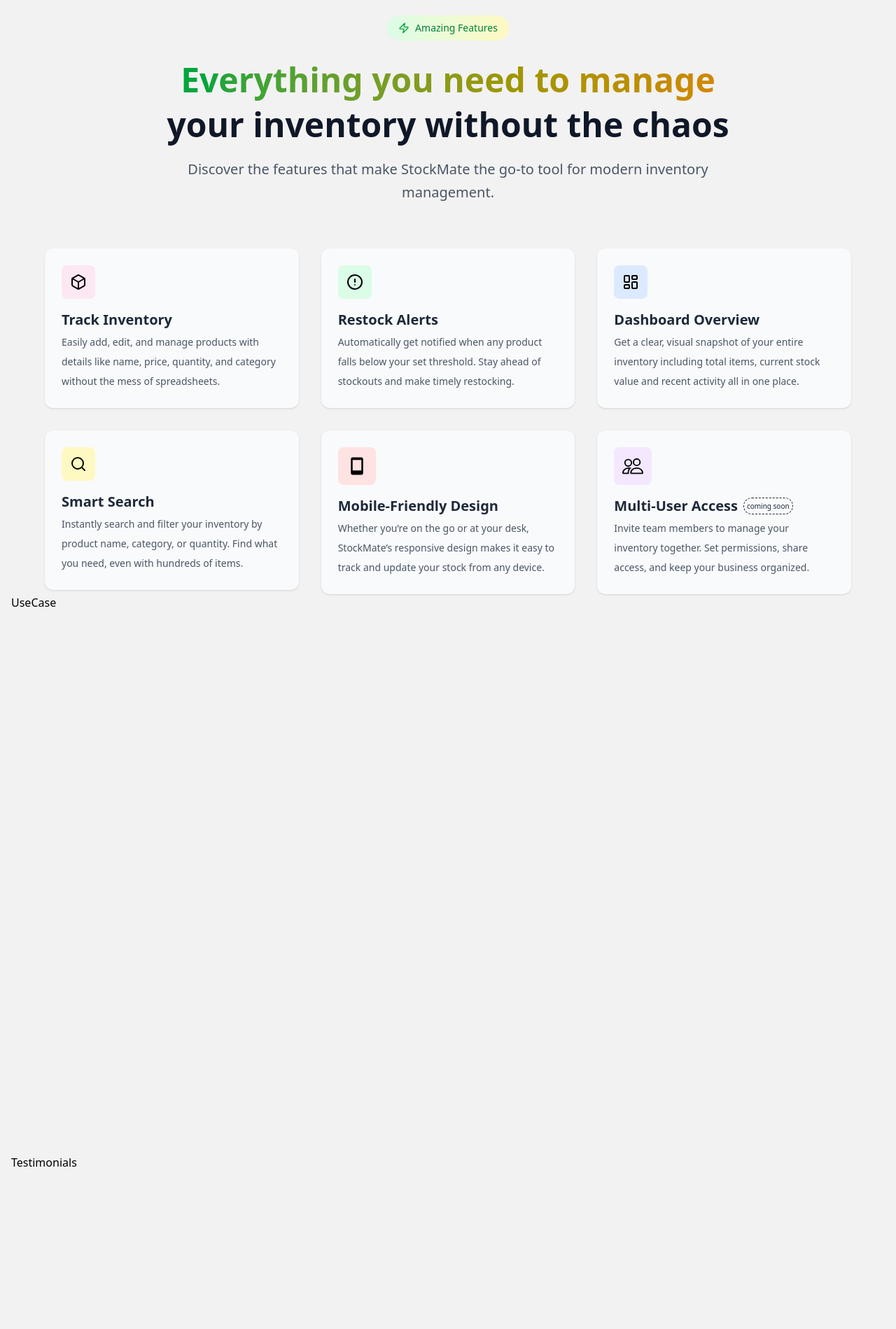
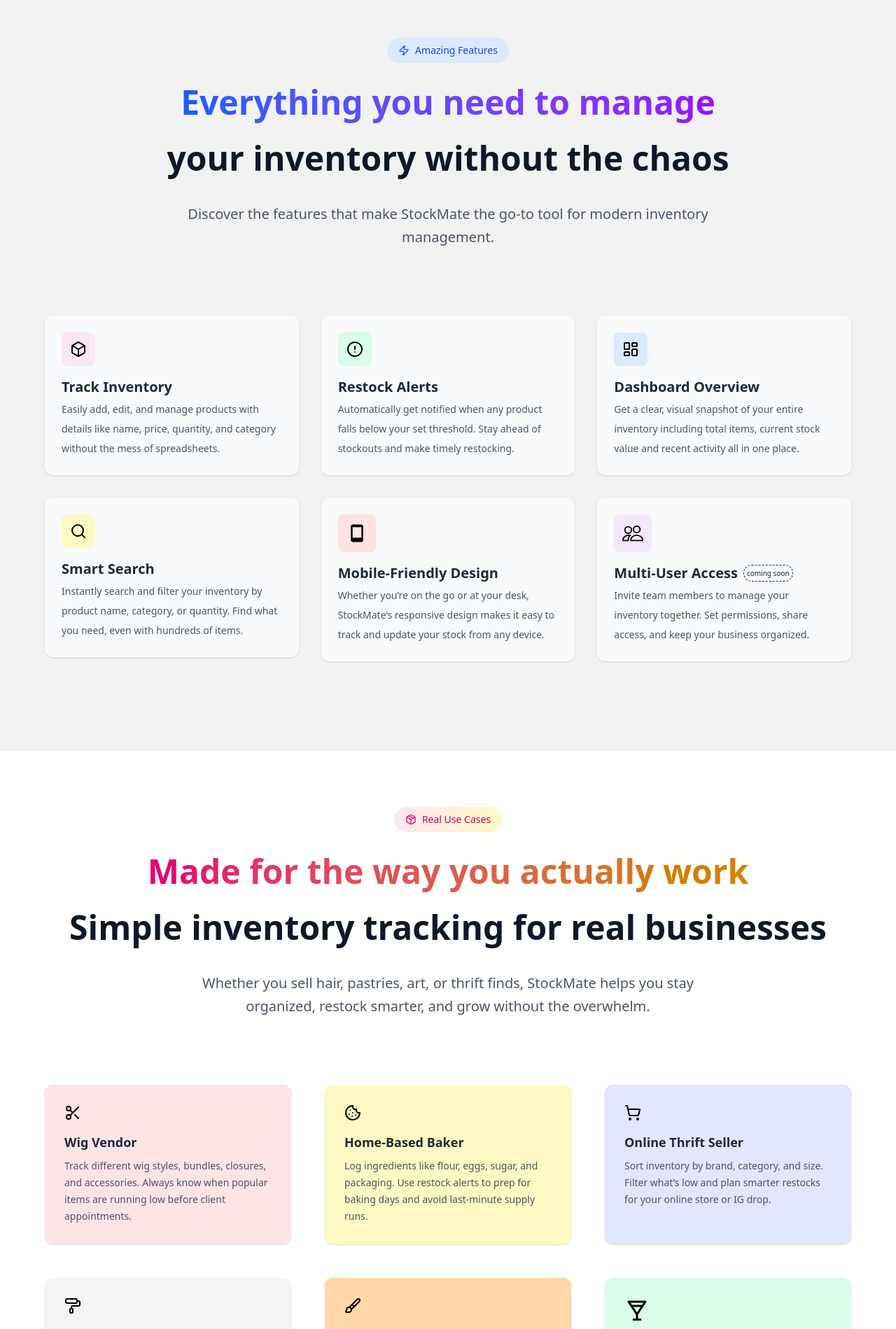
Before and after one commit to daysuwaa/stockmate, a Next.js app: page / in a window 1280 px wide. Shown: the part 880-2779 px from the top of the page at 70% size. Built offline with nearby package versions, Linux system fonts and the light colour scheme.

Commit message:
Enhance Footer, Features, Hero, Testimonials, UseCase, and Navbar components with improved layout, styling, and functionality

```diff
--- a/src/app/components/Footer.tsx
+++ b/src/app/components/Footer.tsx
@@ -1,9 +1,51 @@
-import React from 'react'
+'use client';
+import React from 'react';
+import Link from 'next/link';
+import { Facebook, Instagram, Twitter, Linkedin } from 'lucide-react';
 
 const Footer = () => {
   return (
-    <div>Footer</div>
-  )
-}
+    <footer className="bg-gray-100 py-10 px-6 mt-20">
+      <div className="max-w-6xl mx-auto grid grid-cols-1 md:grid-cols-3 gap-10 text-gray-700">
+        {/* Branding */}
+        <div>
+          <h2 className="text-2xl font-bold text-gray-900">StockMate</h2>
+          <p className="text-sm mt-2">
+            Simple inventory tracking for small businesses.
+            Stay stocked, stay stress-free.
+          </p>
+        </div>
 
-export default Footer
+        {/* Quick Links */}
+        <div>
+          <h3 className="font-semibold text-gray-900 mb-3">Quick Links</h3>
+          <ul className="space-y-2 text-sm">
+            <li><Link href="#hero" className="hover:text-pink-600">Home</Link></li>
+            <li><Link href="#features" className="hover:text-pink-600">Features</Link></li>
+            <li><Link href="#use-cases" className="hover:text-pink-600">Use Cases</Link></li>
+            <li><Link href="#testimonials" className="hover:text-pink-600">Testimonials</Link></li>
+            <li><Link href="/auth/signup" className="hover:text-pink-600">Get Started</Link></li>
+          </ul>
+        </div>
+
+        {/* Social Icons */}
+        <div>
+          <h3 className="font-semibold text-gray-900 mb-3">Follow Us</h3>
+          <div className="flex gap-4 mt-2 text-gray-600">
+            <a href="#" className="hover:text-pink-600"><Instagram size={20} /></a>
+            <a href="#" className="hover:text-pink-600"><Facebook size={20} /></a>
+            <a href="#" className="hover:text-pink-600"><Twitter size={20} /></a>
+            <a href="#" className="hover:text-pink-600"><Linkedin size={20} /></a>
+          </div>
+        </div>
+      </div>
+
+      {/* Bottom Bar */}
+      <div className="border-t border-gray-300 mt-10 pt-6 text-center text-sm text-gray-500">
+        &copy; {new Date().getFullYear()} StockMate. All rights reserved.
+      </div>
+    </footer>
+  );
+};
+
+export default Footer;
--- a/src/app/components/Home/Features.tsx
+++ b/src/app/components/Home/Features.tsx
@@ -28,15 +28,15 @@
 const Features = () => {
   return (
 
-    <div className='min-h-sceen mt-8 max-w-6xl mx-auto' id='features'>
-       <div className="text-center mb-16">
-            <div className="inline-flex items-center space-x-2 bg-gradient-to-r from-green-100 to-yellow-100 px-4 py-2 rounded-full mb-4">
-              <Zap size={16} className="text-green-600" />
-              <span className="text-sm font-medium text-green-700">Amazing Features</span>
+    <div className='min-h-sceen mt-[4rem] mb-[8rem] max-w-6xl lg:mx-auto mx-5' id='features'>
+       <div className="text-center mb-24">
+            <div className="inline-flex items-center space-x-2 bg-gradient-to-r from-blue-100 to-indigo-100 px-4 py-2 rounded-full mb-4">
+              <Zap size={16} className="text-blue-600" />
+              <span className="text-sm font-medium text-blue-700">Amazing Features</span>
             </div>
 
-            <h2 className="text-4xl md:text-5xl font-bold text-gray-900 mb-6">
-              <span className="bg-gradient-to-r leading-12 lg:leading-[5rem] from-green-600 to-yellow-600 bg-clip-text text-transparent">
+            <h2 className="text-4xl md:text-5xl font-bold text-gray-900 mb-6 leading-12 lg:leading-[5rem]">
+              <span className="bg-gradient-to-r from-blue-600 to-purple-600 bg-clip-text text-transparent">
                Everything you need to manage
               </span>
               <br />
--- a/src/app/components/Home/Hero.tsx
+++ b/src/app/components/Home/Hero.tsx
@@ -10,7 +10,7 @@
 
   return (
     <div
-      className="relative bg-gradient-to-br from-slate-50 via-blue-50 to-indigo-100 min-h-screen flex items-center justify-center "
+      className="relative bg-gradient-to-br from-slate-50 via-green-50 to-yellow-100 py-24 lg:py-0 lg:min-h-screen flex items-center justify-center "
       id="home"
     >
       <section id="hero">
@@ -49,7 +49,7 @@
            <div className="mt-6 flex gap-4 justify-center">
   <button
     onClick={() => router.push("/auth/signup")}
-    className="bg-green-500 text-white px-6 py-3 rounded hover:bg-green-600 text-sm flex items-center gap-2"
+    className="bg-gray-900 text-white px-6 py-3 rounded hover:bg-green-600 text-sm flex items-center gap-2"
   >
     Get Started <ArrowRight size={16} />
   </button>
--- a/src/app/components/Home/Testimonials.tsx
+++ b/src/app/components/Home/Testimonials.tsx
@@ -1,9 +1,60 @@
-import React from 'react'
+'use client';
+import React from 'react';
+import { Quote } from 'lucide-react';
 
-const Testimonials = () => {
+const testimonials = [
+  {
+    name: 'Ada',
+    title: 'Home-Based Baker',
+    quote:
+      'I use StockMate to track ingredients before each market day. It’s simple, clear, and helps me stay ahead of bulk orders.',
+  },
+  {
+    name: 'Chioma',
+    title: 'Wig Vendor',
+    quote:
+      'StockMate replaced my messy notes app. I can now track closures, bundles, and packaging without stress.',
+  },
+  {
+    name: 'Tomi',
+    title: 'Thrift Seller',
+    quote:
+      'I use StockMate to sort pieces by size and brand. The restock alerts are a game changer before my IG drops!',
+  },
+];
+
+const TestimonialsSection = () => {
   return (
-    <div className='min-h-screen ' id='testimonials'>Testimonials</div>
-  )
-}
+    <section id="testimonials" className="py-20 bg-pink-50 px-6">
+      <div className="max-w-4xl mx-auto text-center mb-16">
+        <div className="inline-flex items-center space-x-2 bg-pink-100 px-4 py-2 rounded-full mb-4">
+          <Quote className="text-pink-600 w-4 h-4" />
+          <span className="text-sm font-medium text-pink-700">What they’re saying</span>
+        </div>
+        <h2 className="text-4xl font-bold text-gray-900">
+          Loved by solo vendors & small business owners
+        </h2>
+        <p className="text-lg text-gray-600 mt-2">
+          Real stories from real people using StockMate to stay organized and stress-free.
+        </p>
+      </div>
 
-export default Testimonials
+      <div className="grid grid-cols-1 md:grid-cols-3 gap-8 max-w-6xl mx-auto">
+        {testimonials.map((t, i) => (
+          <div
+            key={i}
+            className="bg-white p-6 rounded-xl shadow-sm hover:shadow-md transition border border-pink-100"
+          >
+            <p className="text-gray-700 italic">“{t.quote}”</p>
+            <div className="mt-4">
+              <p className="font-semibold text-pink-700">{t.name}</p>
+              <p className="text-sm text-gray-500">{t.title}</p>
+            </div>
+          </div>
+        ))}
+      </div>
+    </section>
+  );
+};
+
+export default TestimonialsSection;
--- a/src/app/components/Home/UseCase.tsx
+++ b/src/app/components/Home/UseCase.tsx
@@ -1,9 +1,101 @@
-import React from 'react'
+'use client';
+import React from 'react';
+import { BrushIcon, Cookie, PaintRoller, Scissors, ShoppingCart } from 'lucide-react';
+import { Package } from 'lucide-react';
+import { BiDrink } from 'react-icons/bi';
+
+const useCases = [
+  {
+    icon: <Scissors />,
+    title: 'Wig Vendor',
+    description:
+      'Track different wig styles, bundles, closures, and accessories. Always know when popular items are running low before client appointments.',
+    bgcolor:'bg-rose-100'
+  },
+  {
+    icon: <Cookie/>,
+    title: 'Home-Based Baker',
+    description:
+      'Log ingredients like flour, eggs, sugar, and packaging. Use restock alerts to prep for baking days and avoid last-minute supply runs.',
+       bgcolor:'bg-yellow-100'
+  },
+  {
+    icon: <ShoppingCart/>,
+    title: 'Online Thrift Seller',
+    description:
+      'Sort inventory by brand, category, and size. Filter what’s low and plan smarter restocks for your online store or IG drop.',
+       bgcolor:'bg-indigo-100'
+  },
+  {
+    icon: <PaintRoller/>,
+    title: 'Creative / Artist',
+    description:
+      'Keep tabs on paint, brushes, canvases, and frames. See what’s left, and avoid delays in your next masterpiece.',
+       bgcolor:'bg-gray-100'
+  },
+   {
+    icon: <BrushIcon/>,
+    title: 'Skincare or Beauty Brand',
+    description:
+      'Monitor small-batch products, packaging, and restock cycles. Perfect for home-based cosmetic brands.',
+    bgcolor:'bg-orange-200'
+  },
+  {
+    icon: <BiDrink/>,
+    title: 'Smoothie & Drink Vendor',
+    description:
+      'Stay stocked on fruits, cups, and toppings. Avoid running out during peak hours with low-stock alerts.',
+       bgcolor:'bg-green-100'
+  },
+];
 
 const UseCase = () => {
   return (
-    <div className='min-h-screen' id='use-cases'>UseCase</div>
-  )
-}
+    <section id="use-cases" className="bg-white w-full py-20 px- my-12 min-h-screen max-6xl mx-auto">
 
-export default UseCase
+
+<div className="text-center mb-24">
+  <div className="inline-flex items-center space-x-2 bg-gradient-to-r from-pink-100 to-yellow-100 px-4 py-2 rounded-full mb-4">
+    <Package size={16} className="text-pink-600" />
+    <span className="text-sm font-medium text-pink-700">Real Use Cases</span>
+  </div>
+
+  <h2 className="text-4xl md:text-5xl font-bold text-gray-900 mb-6 leading-12 lg:leading-[5rem]" >
+    <span className="bg-gradient-to-r  from-pink-600 to-yellow-600 bg-clip-text text-transparent">
+      Made for the way you actually work
+    </span>
+    <br />
+    Simple inventory tracking for real businesses
+  </h2>
+
+  <p className="text-xl text-gray-600 max-w-3xl mx-auto leading-relaxed">
+    Whether you sell hair, pastries, art, or thrift finds, StockMate helps you stay organized, restock smarter, and grow without the overwhelm.
+  </p>
+</div>
+
+      <div className="grid grid-cols-1 sm:grid-cols-2 lg:grid-cols-3 max-w-6xl gap-12 m mx-auto">
+        {useCases.map((useCase, index) => (
+          <div
+            key={index}
+            className={`bg-gray-50 p-7 rounded-xl shadow-sm hover:shadow-md transition ${useCase.bgcolor} `}
+          >
+            <div className="text-4xl mb-4">{useCase.icon}</div>
+            <h3 className="text-lg font-semibold text-gray-800">{useCase.title}</h3>
+            <p className="text-sm text-gray-600 mt-2 leading-6">{useCase.description}</p>
+          </div>
+        ))}
+      </div>
+
+      {/* Optional callout */}
+      <div className="mt-16 text-center">
+        <p className="text-lg font-medium text-gray-700">
+          🛠️ Whatever you sell, StockMate helps you track it.
+          <br />
+          <span className="text-indigo-600 font-semibold">If it’s countable, it’s trackable.</span>
+        </p>
+      </div>
+    </section>
+  );
+};
+
+export default UseCase;
--- a/src/app/components/Navbar.tsx
+++ b/src/app/components/Navbar.tsx
@@ -17,23 +17,23 @@
 
       {/* Desktop Nav */}
       <ul className="lg:flex gap-7 text-gray-700 hidden">
-        <li><Link href="#hero" className='hover:border-b-4 hover:border-green-600'>Home</Link></li>
-        <li><Link href="#features" className='hover:border-b-4 hover:border-green-600' >Features</Link></li>
-        <li><Link href="#use-cases" className='hover:border-b-4 hover:border-green-600' >Use Cases</Link></li>
-        <li><Link href="#testimonials" className='hover:border-b-4 hover:border-green-600' >Testimonials</Link></li>
+        <li><Link href="#hero" className='hover:border-b-4 hover:border-gray-900 cursor-pointer'>Home</Link></li>
+        <li><Link href="#features" className='hover:border-b-4 hover:border-gray-900 cursor-pointer' >Features</Link></li>
+        <li><Link href="#use-cases" className='hover:border-b-4 hover:border-gray-900 cursor-pointer' >Use Cases</Link></li>
+        <li><Link href="#testimonials" className='hover:border-b-4 hover:border-gray-900 cursor-pointer' >Testimonials</Link></li>
       </ul>
 
       {/* Desktop Auth */}
       <div className="lg:flex hidden items-center gap-4">
         <button
           onClick={() => router.push('/auth/login')}
-          className="text-sm border border-gray-400 py-2 px-6 rounded text-gray-600 hover:bg-gray-50"
+          className="text-sm border border-gray-400 py-2 px-6 rounded text-gray-600 hover:bg-gray-50 cursor-pointer"
         >
           Login
         </button>
         <button
           onClick={() => router.push('/auth/signup')}
-          className="bg-green-600 text-white px-4 py-2 rounded hover:bg-green-700 text-sm"
+          className="bg-gray-900 text-white px-4 py-2 rounded hover:bg-green-700 text-sm cursor-pointer"
         >
           Sign Up
         </button>
@@ -78,7 +78,7 @@
                   router.push('/auth/signup');
                   setIsOpen(false);
                 }}
-                className="bg-green-600 text-white px-4 py-2 rounded hover:bg-green-700 text-sm w-full"
+                className="bg-gray-900 text-white px-4 py-2 rounded hover:bg-green-700 text-sm w-full"
               >
                 Sign Up
               </button>
--- a/src/app/page.tsx
+++ b/src/app/page.tsx
@@ -9,7 +9,7 @@
   return (
     <div className="">
       <Navbar/>
-      <div className=" mx-auto px-4 w-full">
+      <div className="mx-auto w-full">
       <Hero/>
       <Features/>
       <UseCase/>
```
